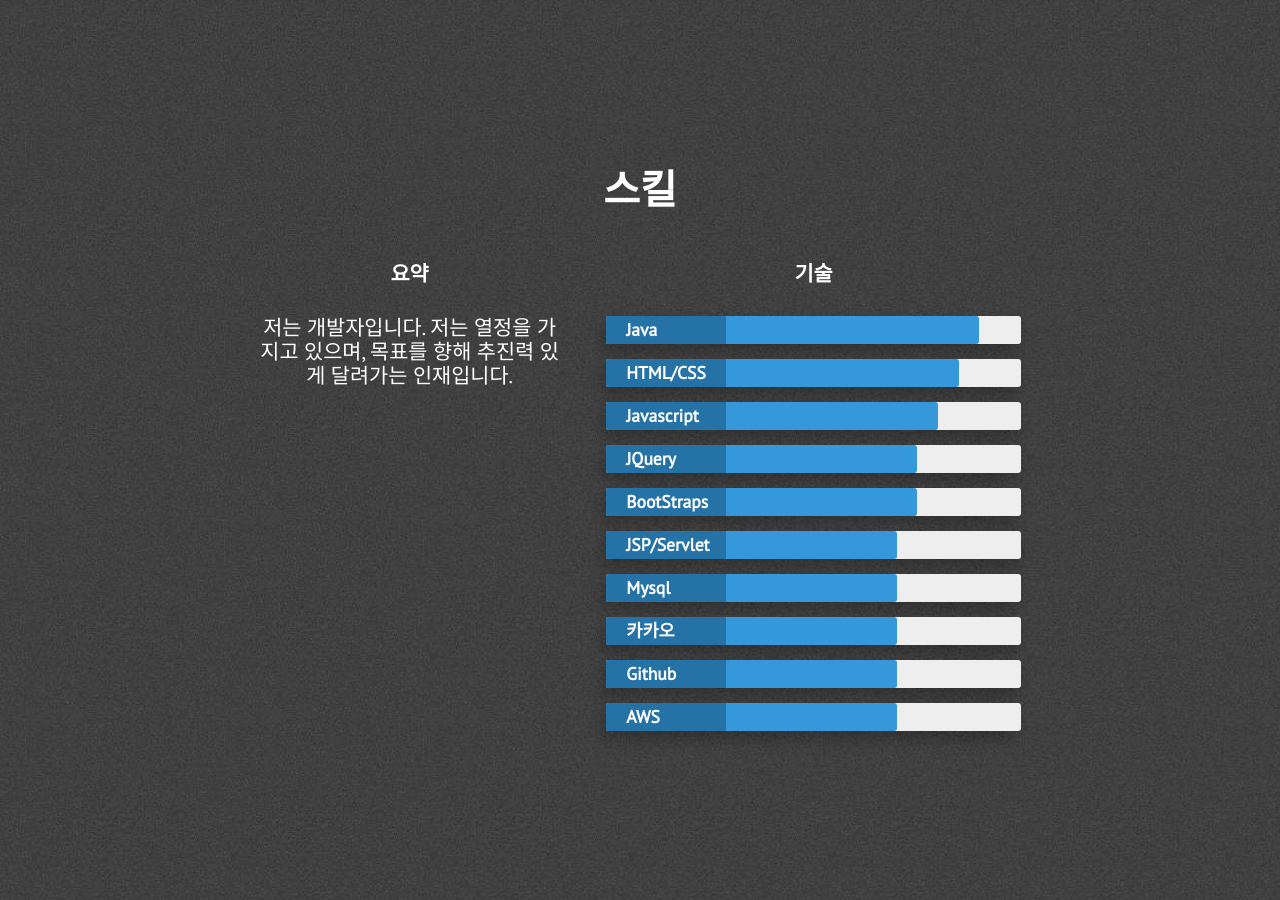
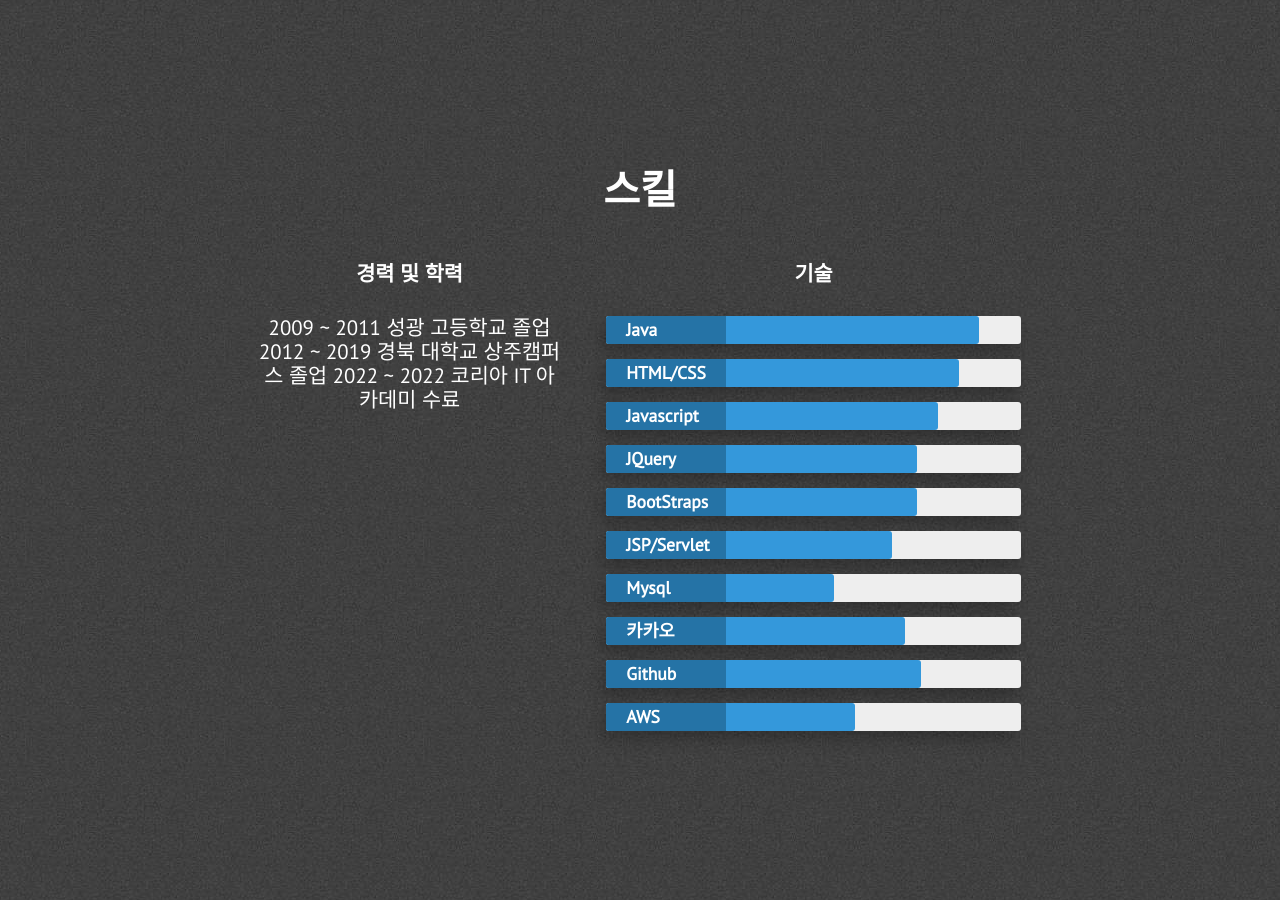
Before and after one commit to qqwdoqwdkm/Portfolio.github.io, a Jekyll site: the page built from index.html, in a window 1280 px wide and 900 px high, scrolled down 1974 px. Built offline with Jekyll 4.4.1, drawn with Linux system fonts in a browser that asks for light colours; nearby versions of some CDN libraries.

Commit message:
2022.02.21

```diff
--- a/_includes/skills.html
+++ b/_includes/skills.html
@@ -6,9 +6,11 @@
 
             <div class="skills-grid">
                 <div class="what-i-do">
-                    <h3 class="center-align skills-subsection">요약</h3>
+                    <h3 class="center-align skills-subsection">경력 및 학력</h3>
                     <p class="paragraph-text center-align">
-                        저는 개발자입니다. 저는 열정을 가지고 있으며, 목표를 향해 추진력 있게 달려가는 인재입니다.
+                        2009 ~ 2011 성광 고등학교 졸업
+                        2012 ~ 2019 경북 대학교 상주캠퍼스 졸업
+                        2022 ~ 2022 코리아 IT 아카데미 수료
                     </p>
                 </div>
                 <div class="technical-skills">
@@ -40,27 +42,27 @@
                             <div class="skillbar-bar" style="background: #3498db;"></div>
                         </div> <!-- End Skill Bar -->
 
-                        <div class="skillbar clearfix " data-percent="70%">
+                        <div class="skillbar clearfix " data-percent="69%">
                             <div class="skillbar-title" style="background: #2980b9"><span>JSP/Servlet</span></div>
                             <div class="skillbar-bar" style="background: #3498db;"></div>
                         </div> <!-- End Skill Bar -->
 
-                        <div class="skillbar clearfix " data-percent="70%">
+                        <div class="skillbar clearfix " data-percent="55%">
                             <div class="skillbar-title" style="background: #2980b9"><span>Mysql</span></div>
                             <div class="skillbar-bar" style="background: #3498db"></div>
                         </div> <!-- End Skill Bar -->
 
-                        <div class="skillbar clearfix " data-percent="70%">
+                        <div class="skillbar clearfix " data-percent="72%">
                             <div class="skillbar-title" style="background: #2980b9"><span>카카오</span></div>
                             <div class="skillbar-bar" style="background: #3498db"></div>
                         </div> <!-- End Skill Bar -->
 
-                        <div class="skillbar clearfix " data-percent="70%">
+                        <div class="skillbar clearfix " data-percent="76%">
                             <div class="skillbar-title" style="background: #2980b9"><span>Github</span></div>
                             <div class="skillbar-bar" style="background: #3498db"></div>
                         </div> <!-- End Skill Bar -->
 
-                        <div class="skillbar clearfix " data-percent="70%">
+                        <div class="skillbar clearfix " data-percent="60%">
                             <div class="skillbar-title" style="background: #2980b9"><span>AWS</span></div>
                             <div class="skillbar-bar" style="background: #3498db"></div>
                         </div> <!-- End Skill Bar -->
```
